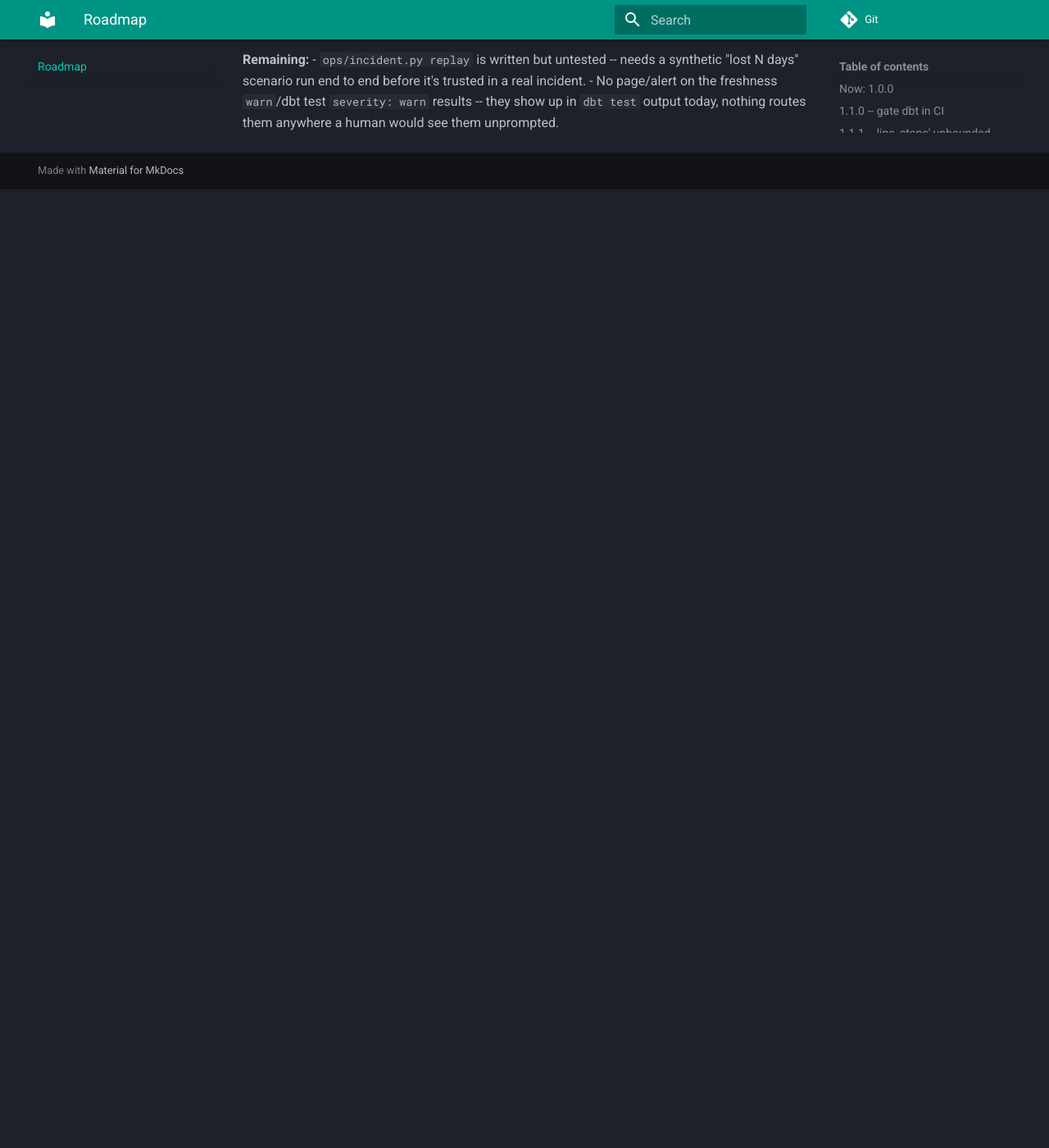
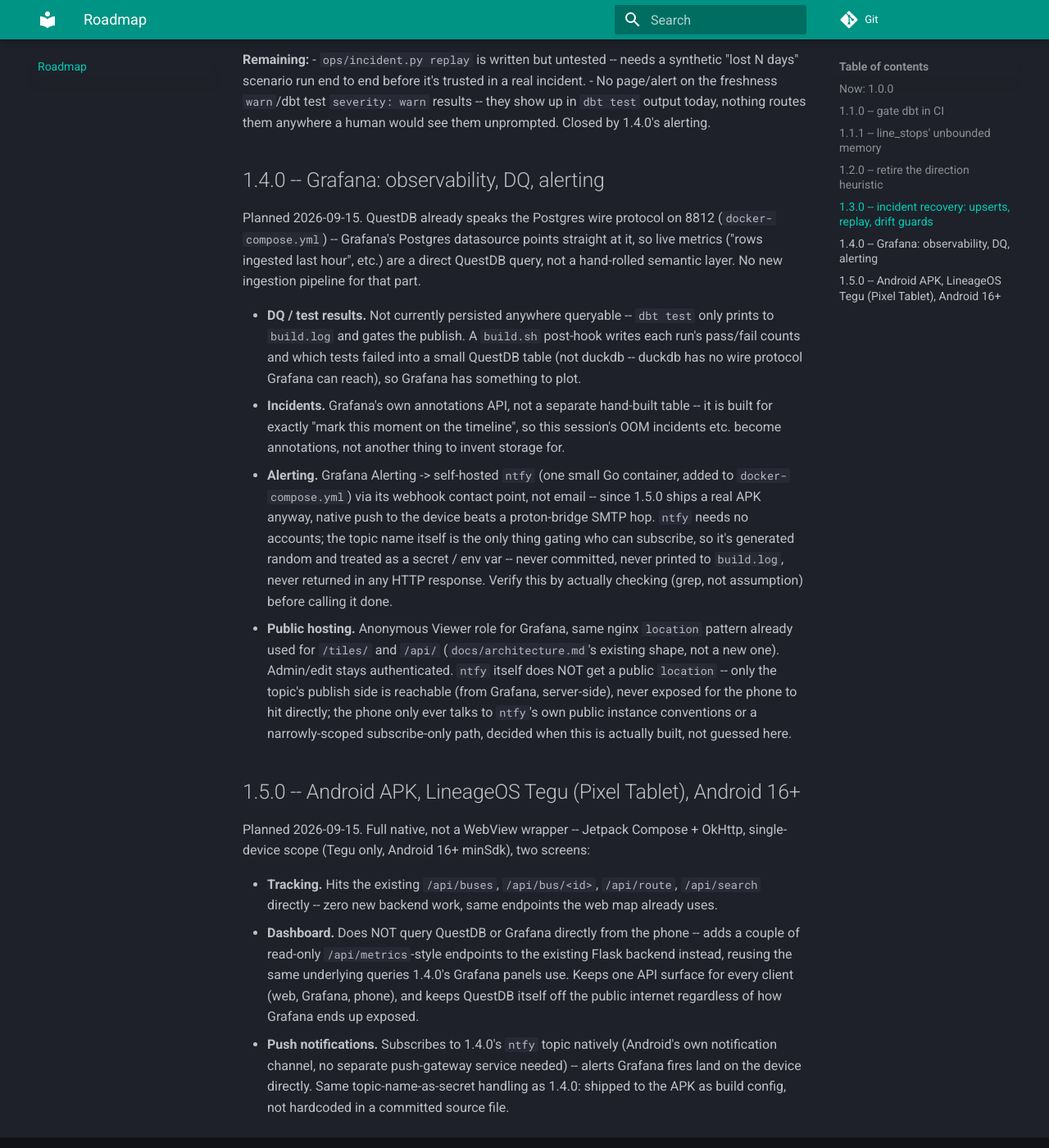
Before and after one commit to wraith-proxy/wraith-bus-ingestor, an MkDocs documentation site: the page built from docs/ROADMAP.md, in a window 1280 px wide and 1400 px high, scrolled down 3134 px. Shown: the whole window at 82% size. Built offline with MkDocs 1.6.1 and Material for MkDocs 9.7.7, drawn with Linux system fonts in a browser that asks for light colours; before the commit the page ends 3365 px from its top, so only the background shows below that.

Commit message:
:memo: fix/TJP-14094: plan 1.4.0 Grafana observability/alerting and 1.5.0 Android APK
Grafana over hand-rolled: QuestDB already speaks Postgres wire protocol,
so live metrics are a direct query, no semantic layer to build. DQ/test
results get mirrored into a QuestDB table (build.sh post-hook); incidents
use Grafana's own annotations API instead of new storage; alerting goes
through self-hosted ntfy (webhook contact point) rather than email, since
1.5.0 ships a real APK that can receive native push on the same topic.

APK: full native (Compose + OkHttp), Tegu/Android 16+ only, reuses the
existing /api/ surface for tracking and a couple of new /api/metrics
endpoints for the dashboard -- QuestDB and Grafana never exposed to the
phone directly.

```diff
--- a/docs/ROADMAP.md
+++ b/docs/ROADMAP.md
@@ -150,4 +150,61 @@ system assumed BODS plus a live QuestDB table WAS the history:
   incident.
 - No page/alert on the freshness `warn`/dbt test `severity: warn` results
   -- they show up in `dbt test` output today, nothing routes them
-  anywhere a human would see them unprompted.
+  anywhere a human would see them unprompted. Closed by 1.4.0's alerting.
+
+## 1.4.0 -- Grafana: observability, DQ, alerting
+
+Planned 2026-09-15. QuestDB already speaks the Postgres wire protocol on
+8812 (`docker-compose.yml`) -- Grafana's Postgres datasource points
+straight at it, so live metrics ("rows ingested last hour", etc.) are a
+direct QuestDB query, not a hand-rolled semantic layer. No new ingestion
+pipeline for that part.
+
+- **DQ / test results.** Not currently persisted anywhere queryable --
+  `dbt test` only prints to `build.log` and gates the publish. A
+  `build.sh` post-hook writes each run's pass/fail counts and which tests
+  failed into a small QuestDB table (not duckdb -- duckdb has no wire
+  protocol Grafana can reach), so Grafana has something to plot.
+- **Incidents.** Grafana's own annotations API, not a separate hand-built
+  table -- it is built for exactly "mark this moment on the timeline",
+  so this session's OOM incidents etc. become annotations, not another
+  thing to invent storage for.
+- **Alerting.** Grafana Alerting -> self-hosted `ntfy` (one small Go
+  container, added to `docker-compose.yml`) via its webhook contact
+  point, not email -- since 1.5.0 ships a real APK anyway, native push
+  to the device beats a proton-bridge SMTP hop. `ntfy` needs no accounts;
+  the topic name itself is the only thing gating who can subscribe, so
+  it's generated random and treated as a secret / env var -- never
+  committed, never printed to `build.log`, never returned in any HTTP
+  response. Verify this by actually checking (grep, not assumption)
+  before calling it done.
+- **Public hosting.** Anonymous Viewer role for Grafana, same nginx
+  `location` pattern already used for `/tiles/` and `/api/`
+  (`docs/architecture.md`'s existing shape, not a new one). Admin/edit
+  stays authenticated. `ntfy` itself does NOT get a public `location` --
+  only the topic's publish side is reachable (from Grafana, server-side),
+  never exposed for the phone to hit directly; the phone only ever talks
+  to `ntfy`'s own public instance conventions or a narrowly-scoped
+  subscribe-only path, decided when this is actually built, not guessed
+  here.
+
+## 1.5.0 -- Android APK, LineageOS Tegu (Pixel Tablet), Android 16+
+
+Planned 2026-09-15. Full native, not a WebView wrapper -- Jetpack Compose
++ OkHttp, single-device scope (Tegu only, Android 16+ minSdk), two
+screens:
+
+- **Tracking.** Hits the existing `/api/buses`, `/api/bus/<id>`,
+  `/api/route`, `/api/search` directly -- zero new backend work, same
+  endpoints the web map already uses.
+- **Dashboard.** Does NOT query QuestDB or Grafana directly from the
+  phone -- adds a couple of read-only `/api/metrics`-style endpoints to
+  the existing Flask backend instead, reusing the same underlying
+  queries 1.4.0's Grafana panels use. Keeps one API surface for every
+  client (web, Grafana, phone), and keeps QuestDB itself off the public
+  internet regardless of how Grafana ends up exposed.
+- **Push notifications.** Subscribes to 1.4.0's `ntfy` topic natively
+  (Android's own notification channel, no separate push-gateway service
+  needed) -- alerts Grafana fires land on the device directly. Same
+  topic-name-as-secret handling as 1.4.0: shipped to the APK as build
+  config, not hardcoded in a committed source file.
```
